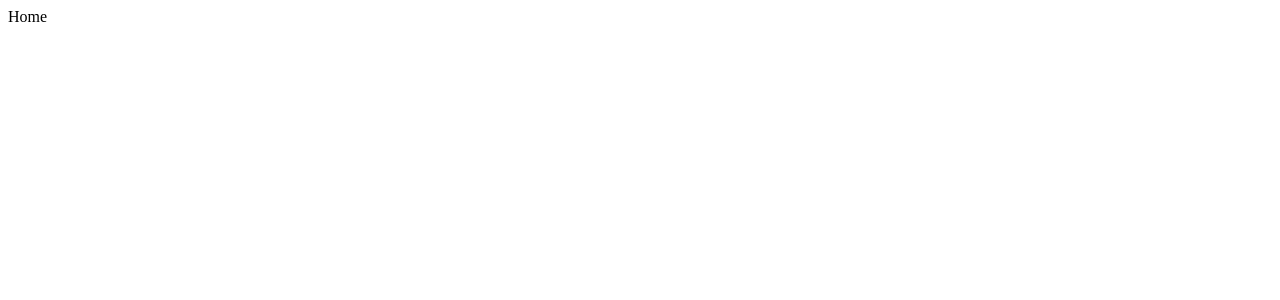
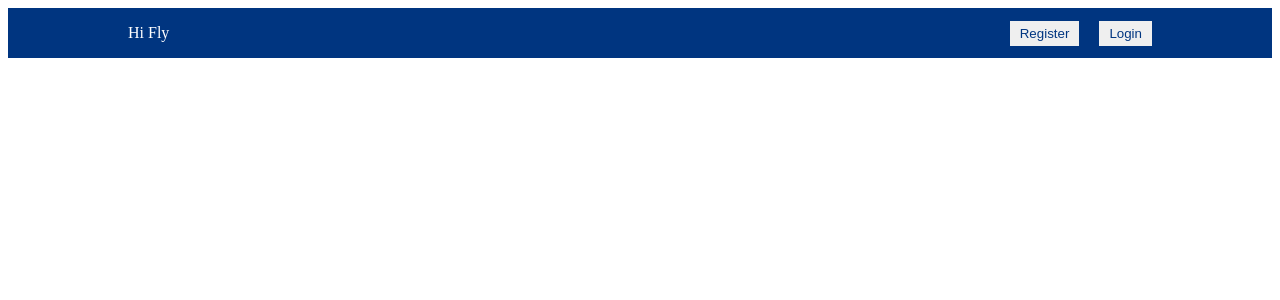
Before and after one commit to mehesultana/hi-fly, a React (Create React App) app: page / in a window 1280 px wide. Shown: the top 300 px of the page. Built offline with nearby package versions, Linux system fonts and the light colour scheme.

Commit message:
create navbar

```diff
--- a/src/components/Navbar/Navbar.css
+++ b/src/components/Navbar/Navbar.css
@@ -0,0 +1,24 @@
+.navbar {
+	height: 50px;
+	background-color: #003580;
+	display: flex;
+	justify-content: center;
+}
+.navContainer {
+	width: 100%;
+	max-width: 1024px;
+	color: white;
+	display: flex;
+	align-items: center;
+	justify-content: space-between;
+}
+.logo {
+	font-weight: 500;
+}
+.navButton {
+	margin-left: 20px;
+	border: none;
+	padding: 5px 10px;
+	cursor: pointer;
+	color: #003580;
+}
--- a/src/components/Navbar/Navbar.jsx
+++ b/src/components/Navbar/Navbar.jsx
@@ -4,8 +4,12 @@
 export const Navbar = () => {
 	return (
 		<div className="navbar">
-			<div className="navcontainer">
+			<div className="navContainer">
 				<span className="logo">Hi Fly</span>
+				<div className="navItems">
+					<button className="navButton">Register</button>
+					<button className="navButton">Login</button>
+				</div>
 			</div>
 		</div>
 	);
--- a/src/pages/Home/Home.jsx
+++ b/src/pages/Home/Home.jsx
@@ -1,6 +1,7 @@
 import React from 'react';
+import { Navbar } from '../../components/Navbar/Navbar';
 import './Home.css';
 
 export const Home = () => {
-	return <div>Home</div>;
+	return <Navbar />;
 };
```
Also changed, not shown: 1 other file (tests, documents, lock files or other folders).
